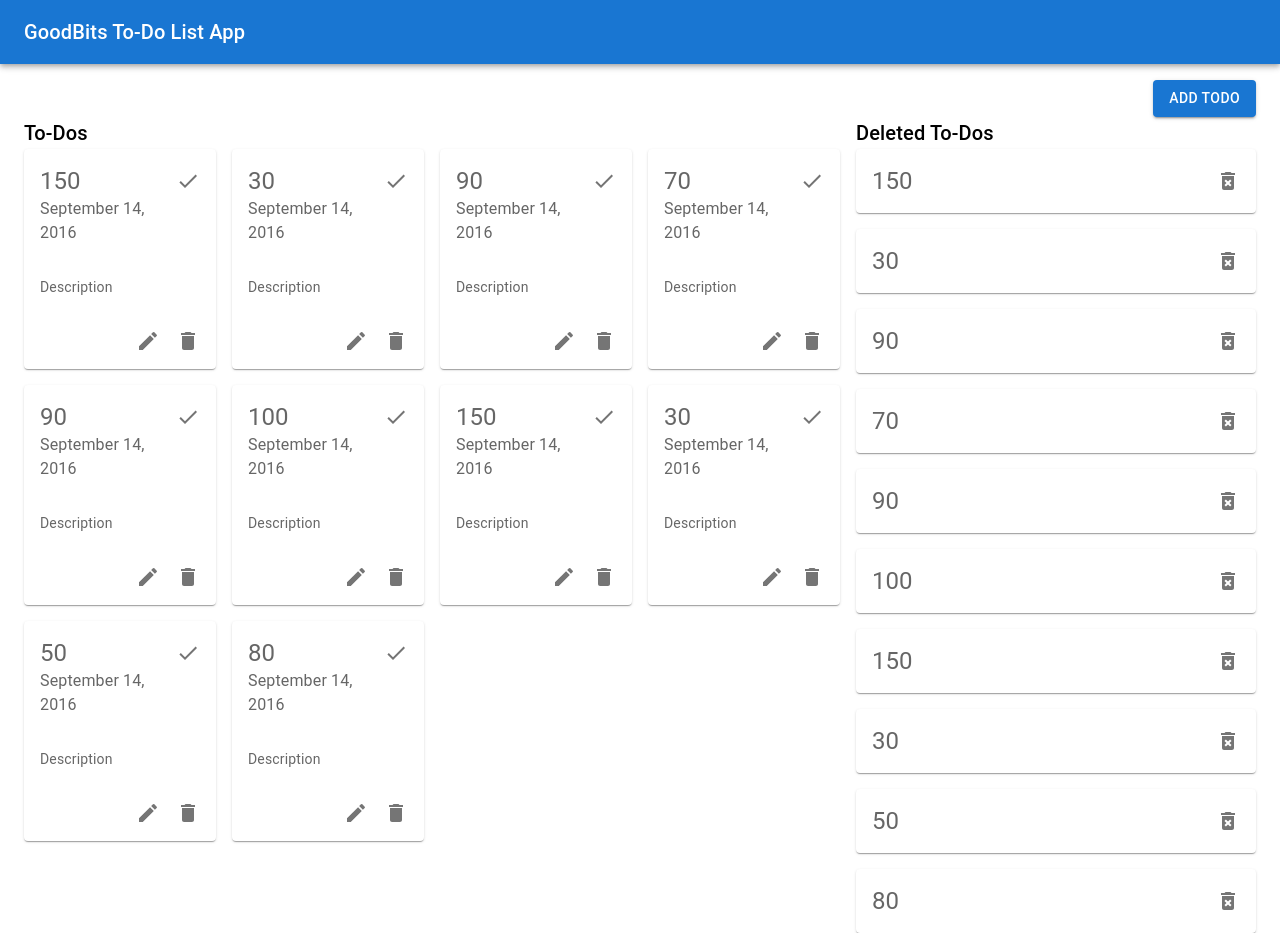
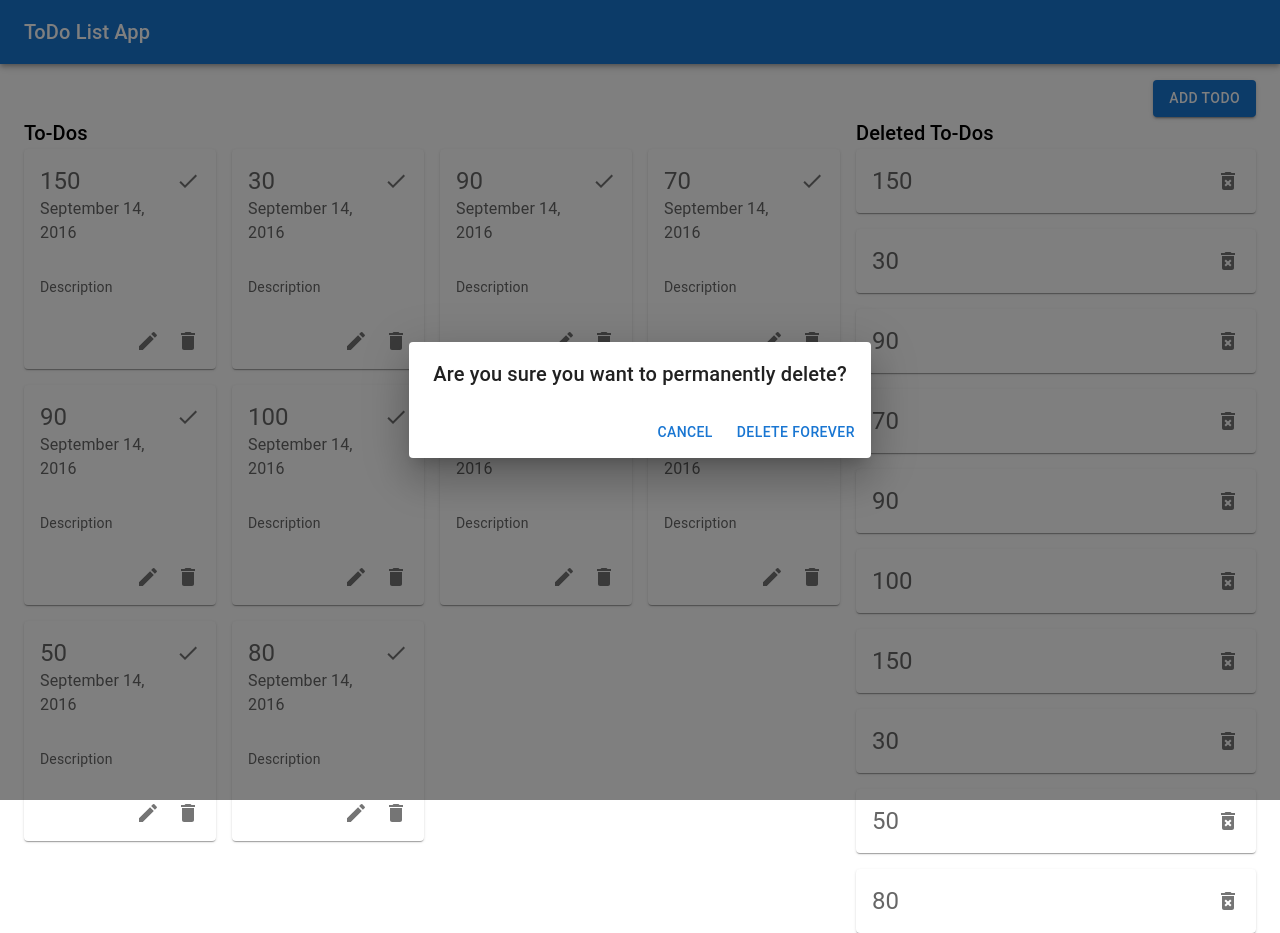
Before and after one commit to AnvarPK/ToDo-List-App, a React (Create React App) app: page / in a window 1280 px wide. Both pictures are taken after a click on the button 1228 px from the left and 180 px from the top of the page. Built offline with nearby package versions, Linux system fonts and the light colour scheme.

Commit message:
Delete Modal Added

```diff
--- a/src/components/appbar/index.jsx
+++ b/src/components/appbar/index.jsx
@@ -11,7 +11,7 @@ const AppBar = () => {
                         component="div"
                         sx={{ mr: 2 }}
                     >
-                        GoodBits To-Do List App
+                        ToDo List App
                     </Typography>
                 </Toolbar>
             </Container>
--- a/src/components/todolist/todo.jsx
+++ b/src/components/todolist/todo.jsx
@@ -5,9 +5,19 @@ import DeleteForeverIcon from '@mui/icons-material/DeleteForever';
 import { Card, CardActions, CardContent, CardHeader, IconButton, Tooltip, Typography } from '@mui/material';
 import PropTypes from 'prop-types';
 import { styles } from './style';
+import Modal from '../ui/modal'
+import { useState } from 'react';
 
 const ToDo = (props) => {
     const { title, date, isGridType } = props;
+    const [modalOpen, setModalOpen] = useState(false)
+
+    const handleClose = () => {
+        setModalOpen(false)
+    }
+    const handleDelete = () => {
+    }
+
 
     const renderCardHeaderAction = () => {
         return isGridType ? (
@@ -15,7 +25,7 @@ const ToDo = (props) => {
                 <DoneIcon />
             </IconButton>) : (
             <Tooltip title="Delete forever" placement="left">
-                <IconButton aria-label="delete-forever">
+                <IconButton aria-label="delete-forever" onClick={() => setModalOpen(true)}>
                     <DeleteForeverIcon />
                 </IconButton>
             </Tooltip>)
@@ -38,7 +48,14 @@ const ToDo = (props) => {
             </CardActions>
         </>
     )
-    return (
+
+    const renderModal = () => {
+        return (
+            <Modal open={modalOpen} handleClose={handleClose} handleDelete={handleDelete} />
+        )
+    }
+
+    return (<>
         <Card xs={2} sx={{ ...styles.card }}>
             <CardHeader
                 action={renderCardHeaderAction()}
@@ -47,6 +64,8 @@ const ToDo = (props) => {
             />
             {isGridType && renderCardItems()}
         </Card>
+        {renderModal()}
+    </>
     )
 }
 
--- /dev/null
+++ b/src/components/ui/modal/index.jsx
@@ -0,0 +1,30 @@
+import { Button, Dialog, DialogActions, DialogContent, DialogTitle } from '@mui/material'
+import React from 'react'
+
+const Modal = (props) => {
+    const { open, handleClose, handleDelete } = props
+    const deletehandler = () => {
+        handleDelete();
+        handleClose();
+    }
+    return (
+        <Dialog
+            open={open}
+            onClose={handleClose}
+            aria-labelledby="alert-dialog-title"
+            aria-describedby="alert-dialog-description"
+        >
+            <DialogTitle id="alert-dialog-title">
+                {"Are you sure you want to permanently delete?"}
+            </DialogTitle>
+            <DialogActions>
+                <Button onClick={handleClose}>Cancel</Button>
+                <Button onClick={deletehandler} autoFocus>
+                    Delete Forever
+                </Button>
+            </DialogActions>
+        </Dialog>
+    )
+}
+
+export default Modal
```
